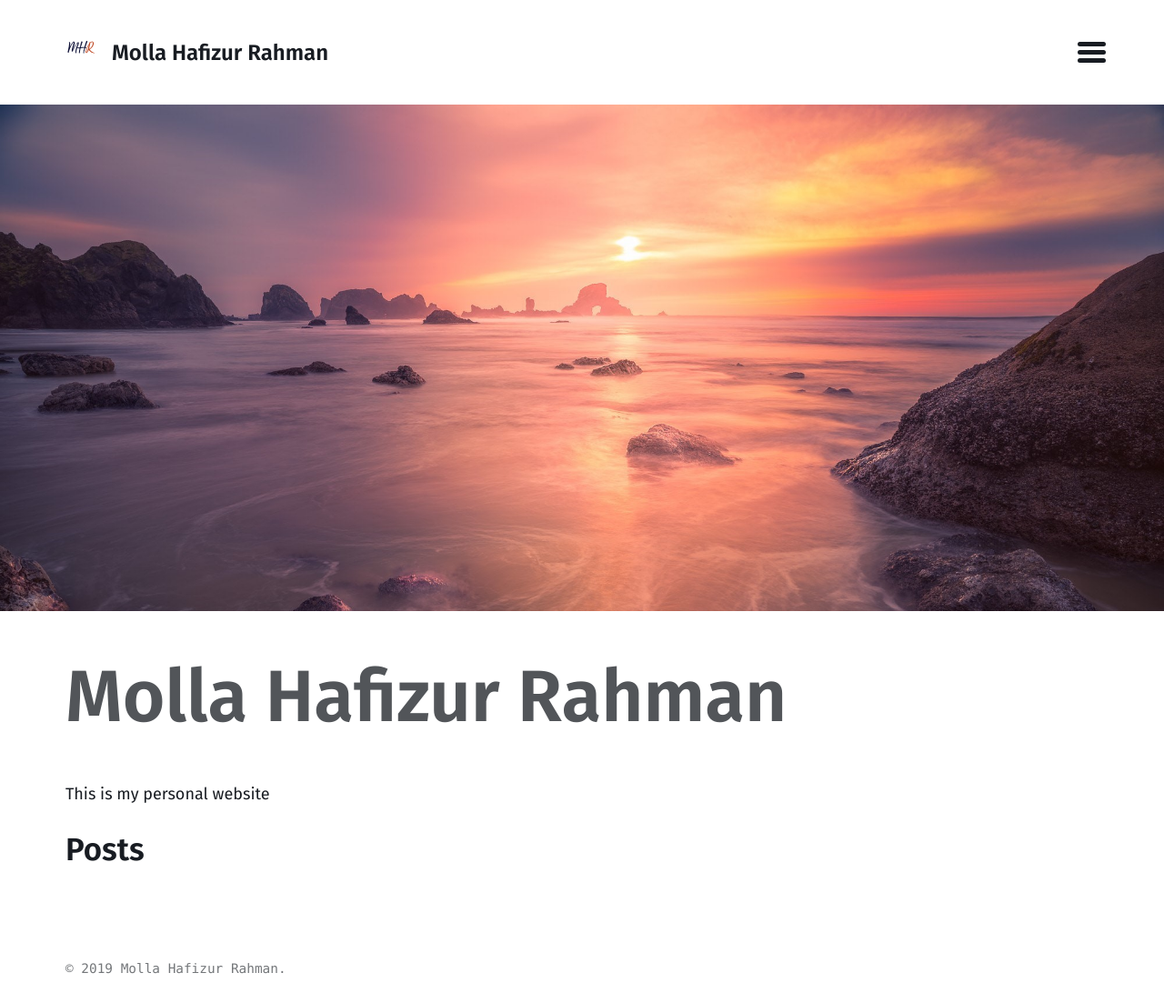
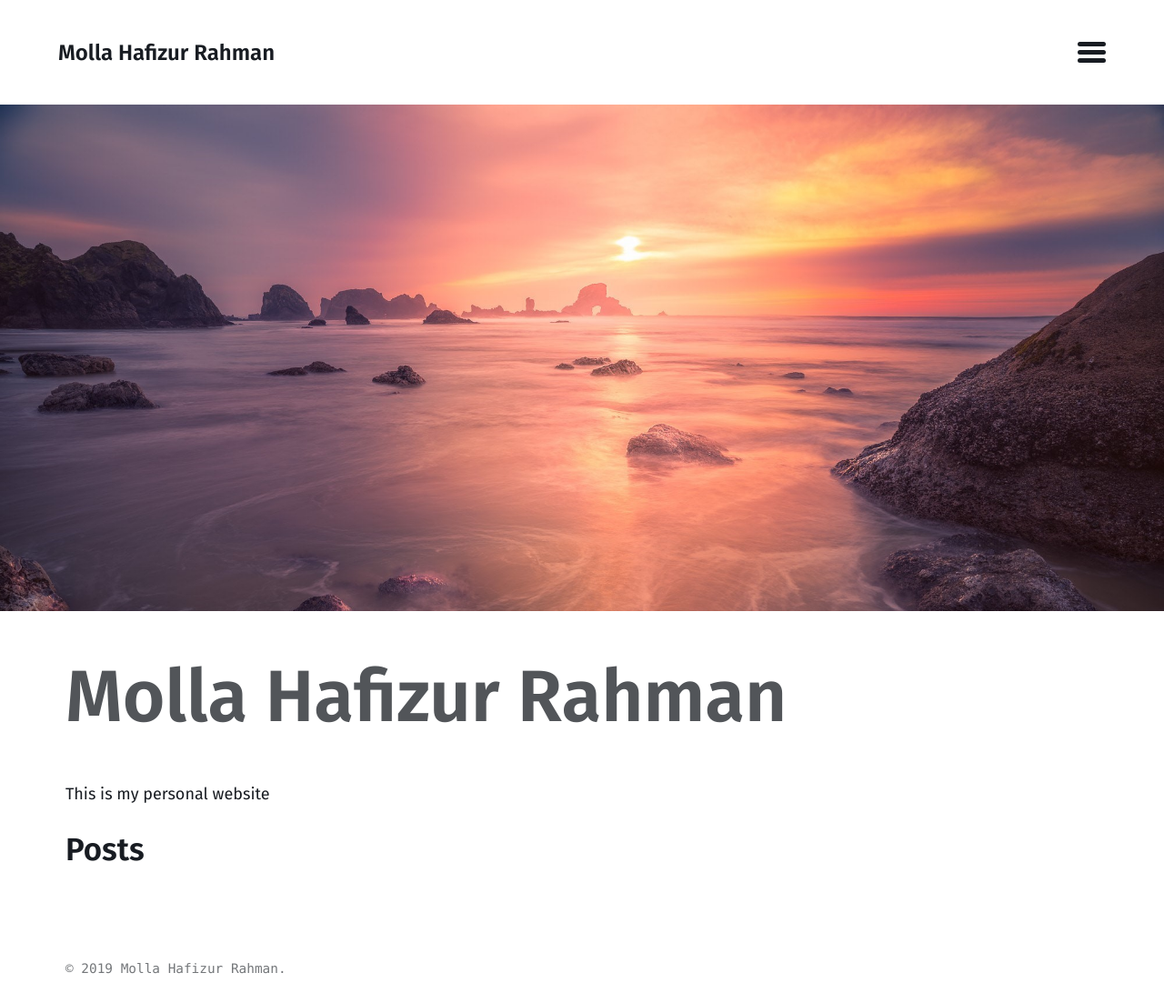
Before and after one commit to HafizSunny/HafizSunny09.github.io, a Jekyll site: the page built from index.md, in a window 1280 px wide. Shown: the whole page at 91% size. Built offline with Jekyll 4.4.1, drawn with Linux system fonts in a browser that asks for light colours; the list of posts is cut into pages by our own code.

Commit message:
Update _config.yml

```diff
--- a/_config.yml
+++ b/_config.yml
@@ -27,7 +27,7 @@ twitter_username: Sunny09022
 github_username: HafizSunny
 linkedin_username: molla-hafizur-rahman-a5284151
 
-logo: "/images/Logo_mine.svg"
+logo: #"/images/Logo_mine.svg"
 search: # true, false (default)
 search_full_content: false # true, false (default)
 search_provider: # lunr (default), algolia
```
